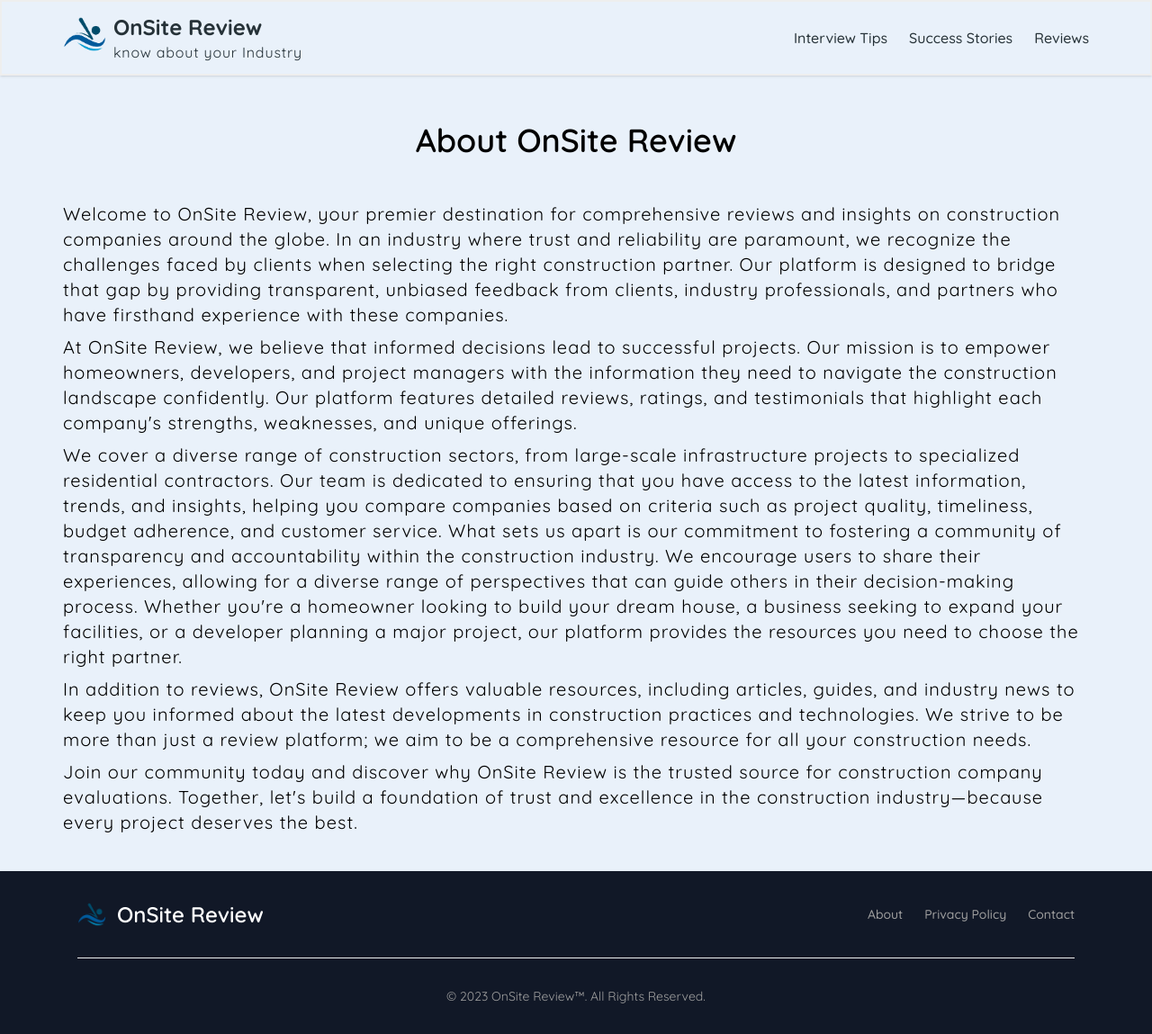
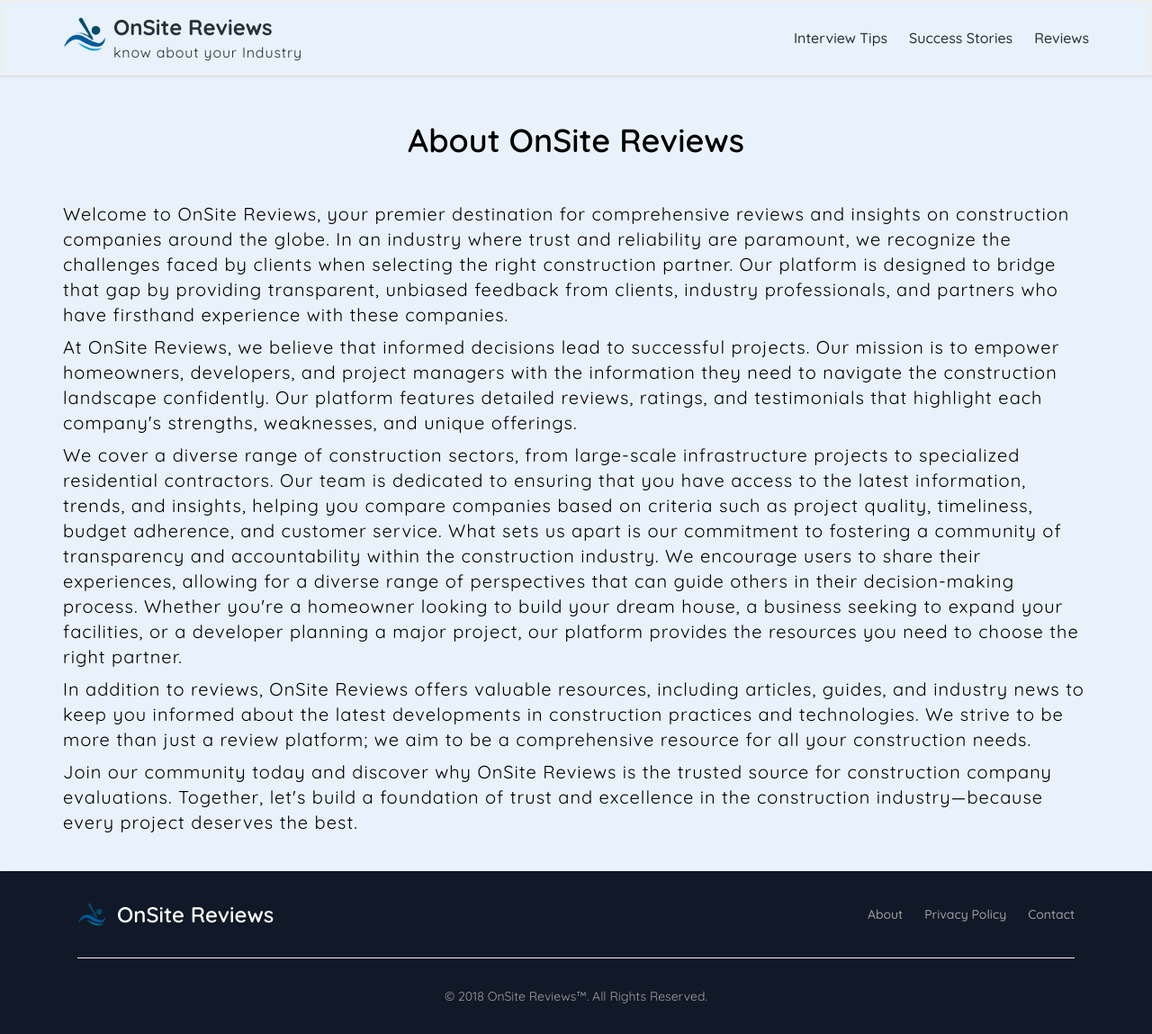
Before and after one commit to TuhinBanerjee31/review_point, a React (Vite) app: page /about in a window 1280 px wide. Shown: the whole page at 90% size. Built offline with nearby package versions, Linux system fonts and the light colour scheme.

Commit message:
typo fix

```diff
--- a/src/components/Footer.jsx
+++ b/src/components/Footer.jsx
@@ -16,7 +16,7 @@ const Footer = () => {
               alt="onsitebestreview Logo"
             />
             <span className="self-center text-2xl font-semibold whitespace-nowrap text-white">
-              OnSite Review
+              OnSite Reviews
             </span>
           </Link>
           <ul className="flex flex-wrap items-center mb-6 text-sm font-medium text-gray-500 sm:mb-0 dark:text-gray-400">
@@ -39,9 +39,9 @@ const Footer = () => {
         </div>
         <hr className="my-6 border-gray-200 sm:mx-auto dark:border-gray-700 lg:my-8" />
         <span className="block text-sm text-gray-500 sm:text-center dark:text-gray-400">
-          © 2023{" "}
+          © 2018{" "}
           <Link to={'/'} className="hover:underline">
-          OnSite Review™
+          OnSite Reviews™
           </Link>
           . All Rights Reserved.
         </span>
--- a/src/components/Nav.jsx
+++ b/src/components/Nav.jsx
@@ -1,9 +1,7 @@
 import React, { useEffect } from "react";
 import { NavLink } from "react-router-dom";
 import {
-  Navbar,
   Collapse,
-  Typography,
   IconButton,
 } from "@material-tailwind/react";
 import { Bars3Icon, XMarkIcon } from "@heroicons/react/24/outline";
@@ -60,7 +58,7 @@ const Nav = () => {
               <img src={logo} className="h-12" alt="onsitebestreview Logo" />
 
               <div>
-              <p className="text-2xl font-bold">OnSite Review</p>
+              <p className="text-2xl font-bold">OnSite Reviews</p>
               <p className="tracking-wider">know about your Industry</p>
               </div>
             </NavLink>
--- a/src/pages/About.jsx
+++ b/src/pages/About.jsx
@@ -8,10 +8,10 @@ const About = () => {
       <Nav />
       <div className="min-h-screen pt-6 pb-10 px-5 flex flex-col justify-center gap-2">
         <h3 className="text-4xl font-semibold pt-7 pb-10 max-w-screen-xl mx-auto">
-          About OnSite Review
+          About OnSite Reviews
         </h3>
         <h5 className="text-xl tracking-wider max-w-screen-xl mx-auto">
-          Welcome to OnSite Review, your premier destination for comprehensive
+          Welcome to OnSite Reviews, your premier destination for comprehensive
           reviews and insights on construction companies around the globe. In an
           industry where trust and reliability are paramount, we recognize the
           challenges faced by clients when selecting the right construction
@@ -21,7 +21,7 @@ const About = () => {
         </h5>
 
         <h5 className="text-xl tracking-wider max-w-screen-xl mx-auto">
-          At OnSite Review, we believe that informed decisions lead to
+          At OnSite Reviews, we believe that informed decisions lead to
           successful projects. Our mission is to empower homeowners, developers,
           and project managers with the information they need to navigate the
           construction landscape confidently. Our platform features detailed
@@ -46,7 +46,7 @@ const About = () => {
         </h5>
 
         <h5 className="text-xl tracking-wider max-w-screen-xl mx-auto">
-          In addition to reviews, OnSite Review offers valuable resources,
+          In addition to reviews, OnSite Reviews offers valuable resources,
           including articles, guides, and industry news to keep you informed
           about the latest developments in construction practices and
           technologies. We strive to be more than just a review platform; we aim
@@ -54,7 +54,7 @@ const About = () => {
         </h5>
 
         <h5 className="text-xl tracking-wider max-w-screen-xl mx-auto">
-          Join our community today and discover why OnSite Review is the trusted
+          Join our community today and discover why OnSite Reviews is the trusted
           source for construction company evaluations. Together, let's build a
           foundation of trust and excellence in the construction
           industry—because every project deserves the best.
```
